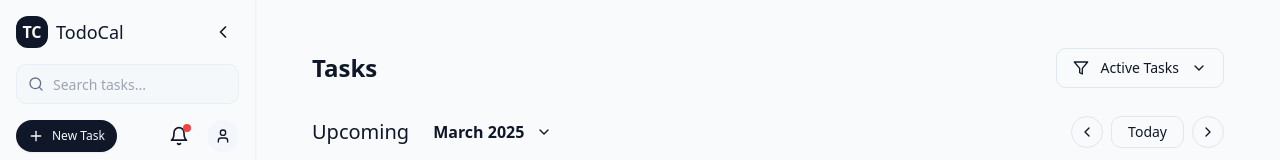
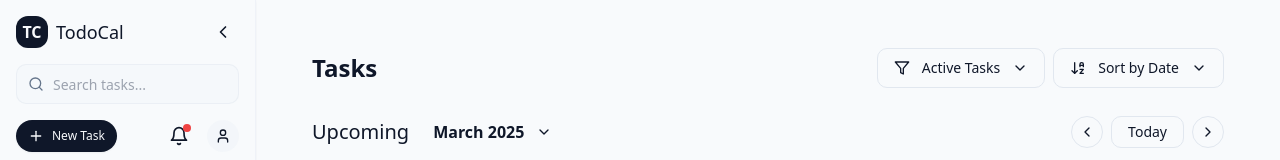
Before and after one commit to dpbhatt02/todos-cal-5e0062bc, a React (Vite) app: page /tasks in a window 1280 px wide. Shown: the top 160 px of the page. Built offline with nearby package versions, Linux system fonts and the light colour scheme.

Commit message:
Add sorting menu
Adds a sorting menu to the task list.

```diff
--- a/src/components/tasks/TaskList.tsx
+++ b/src/components/tasks/TaskList.tsx
@@ -1,6 +1,6 @@
 
 import { useState } from 'react';
-import { Filter, ChevronDown, ChevronRight, ChevronUp, ChevronLeft } from 'lucide-react';
+import { Filter, ChevronDown, ChevronRight, ChevronUp, ChevronLeft, ArrowDownAZ, ArrowUpAZ } from 'lucide-react';
 import { format, addDays, startOfWeek, isSameDay, addMonths, subMonths, parse } from 'date-fns';
 import {
   Collapsible,
@@ -184,6 +184,7 @@ const TaskList = () => {
       <div className="mb-6 flex justify-between items-center">
         <h1 className="text-2xl font-semibold">Tasks</h1>
 
+        <div className="flex gap-2">
           {/* Filter Dropdown Menu */}
           <DropdownMenu>
             <DropdownMenuTrigger asChild>
@@ -209,6 +210,29 @@ const TaskList = () => {
               </DropdownMenuItem>
             </DropdownMenuContent>
           </DropdownMenu>
+
+          {/* Sort Dropdown Menu */}
+          <DropdownMenu>
+            <DropdownMenuTrigger asChild>
+              <ButtonCustom
+                variant="outline"
+                className="flex items-center gap-1"
+                icon={sortOption === 'date' ? <ArrowDownAZ className="h-4 w-4 mr-1" /> : <ArrowUpAZ className="h-4 w-4 mr-1" />}
+              >
+                {sortOption === 'date' ? 'Sort by Date' : 'Sort by Priority'}
+                <ChevronDown className="h-4 w-4 ml-1" />
+              </ButtonCustom>
+            </DropdownMenuTrigger>
+            <DropdownMenuContent align="end">
+              <DropdownMenuItem onClick={() => setSortOption('date')}>
+                Sort by Date
+              </DropdownMenuItem>
+              <DropdownMenuItem onClick={() => setSortOption('priority')}>
+                Sort by Priority
+              </DropdownMenuItem>
+            </DropdownMenuContent>
+          </DropdownMenu>
+        </div>
       </div>
 
       {/* Date header with month picker */}
```
Lines whose indentation alone changed are shown as unchanged.
